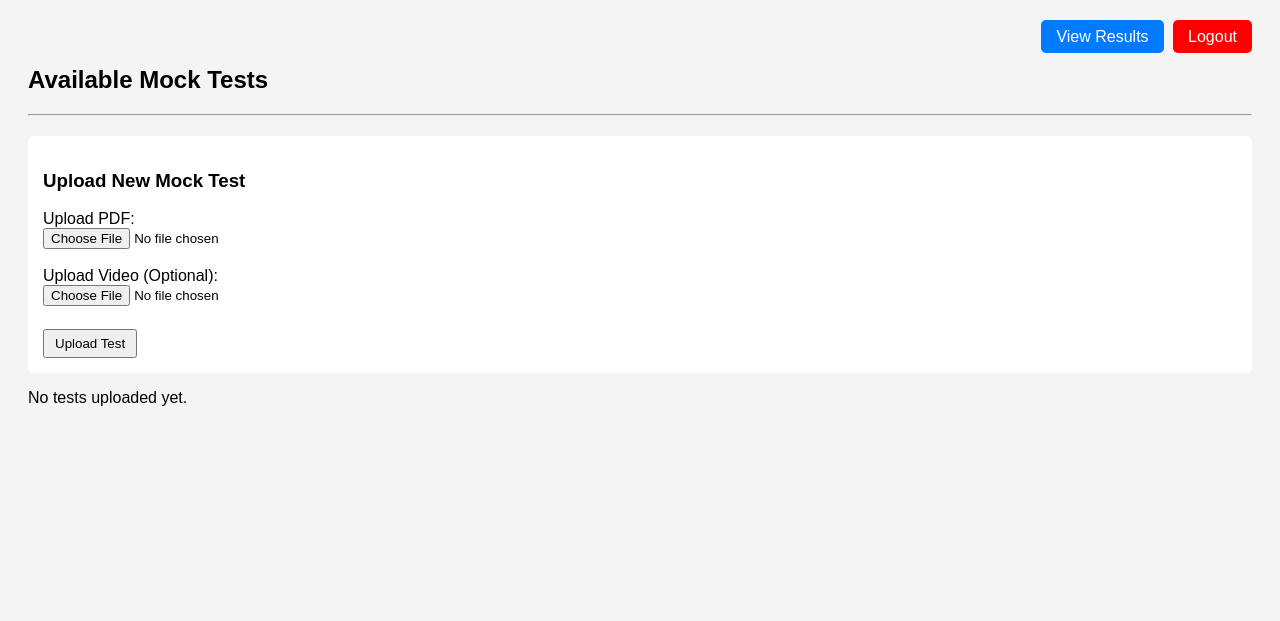
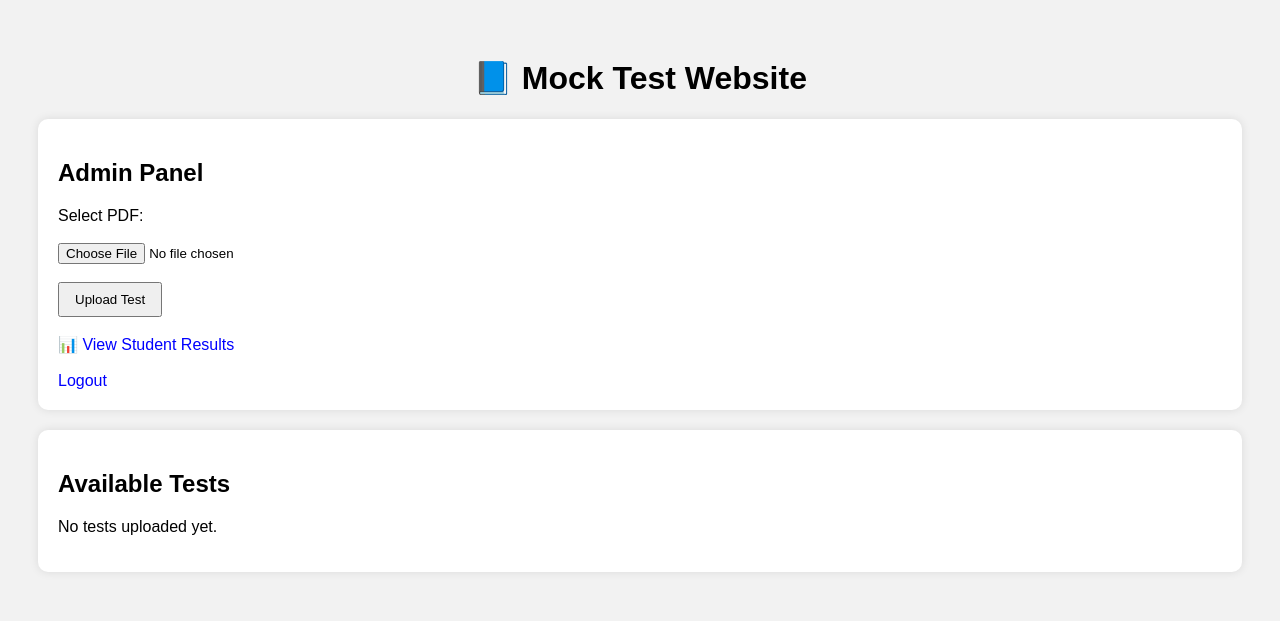
Before and after one commit to rejin425/mocktest-1, a Flask app: page / in a window 1280 px wide. Shown: the top 621 px of the page. Run offline with Flask 3, Linux system fonts and the light colour scheme; the visitor is signed in with stand-in values (Sample User, id 1); data that the repository does not hold is empty.

Commit message:
Update index.html

```diff
--- a/templates/index.html
+++ b/templates/index.html
@@ -4,95 +4,75 @@
     <title>Mock Test Website</title>
     <style>
         body {
-            font-family: Arial, sans-serif;
-            background-color: #f4f4f4;
+            font-family: Arial;
+            background-color: #f2f2f2;
+            padding: 30px;
+        }
+        .box {
+            background: white;
             padding: 20px;
+            border-radius: 10px;
+            margin-bottom: 20px;
+            box-shadow: 0 0 10px rgba(0,0,0,0.1);
         }
-
-        .top-bar {
-            text-align: right;
+        h1 {
+            text-align: center;
         }
-
-        .btn {
+        a {
+            text-decoration: none;
+            color: blue;
+        }
+        button {
             padding: 8px 15px;
-            text-decoration: none;
-            color: white;
-            border-radius: 5px;
-            margin-left: 5px;
-        }
-
-        .login-btn {
-            background-color: #007bff;
-        }
-
-        .logout-btn {
-            background-color: red;
-        }
-
-        .upload-box {
-            background: white;
-            padding: 15px;
-            margin-top: 20px;
-            border-radius: 5px;
-        }
-
-        .test-box {
-            background: white;
-            padding: 10px;
-            margin-top: 10px;
-            border-radius: 5px;
-        }
-
-        button {
-            padding: 5px 10px;
-            margin-top: 5px;
+            cursor: pointer;
         }
     </style>
 </head>
 <body>
 
-<div class="top-bar">
-    {% if session.get("admin") %}
-        <a href="/admin_results" class="btn login-btn">View Results</a>
-        <a href="/logout" class="btn logout-btn">Logout</a>
-    {% else %}
-        <a href="/admin" class="btn login-btn">Admin Login</a>
-    {% endif %}
-</div>
+<h1>📘 Mock Test Website</h1>
 
-<h2>Available Mock Tests</h2>
+<!-- ADMIN SECTION -->
+{% if session.get('admin') %}
+<div class="box">
+    <h2>Admin Panel</h2>
 
-<hr>
-
-<!-- ADMIN UPLOAD SECTION -->
-{% if session.get("admin") %}
-<div class="upload-box">
-    <h3>Upload New Mock Test</h3>
-    <form method="POST" action="/upload" enctype="multipart/form-data">
-        <label>Upload PDF:</label><br>
+    <form action="/upload" method="POST" enctype="multipart/form-data">
+        <label>Select PDF:</label><br><br>
         <input type="file" name="pdf" required><br><br>
-
-        <label>Upload Video (Optional):</label><br>
-        <input type="file" name="video"><br><br>
 
         <button type="submit">Upload Test</button>
     </form>
+
+    <br>
+    <a href="/admin/results">📊 View Student Results</a><br><br>
+    <a href="/logout">Logout</a>
+</div>
+{% else %}
+<div class="box">
+    <a href="/admin">Admin Login</a>
 </div>
 {% endif %}
 
 <!-- TEST LIST -->
+<div class="box">
+    <h2>Available Tests</h2>
+
     {% if tests %}
+        <ul>
         {% for test in tests %}
-        <div class="test-box">
-            <h4>{{ test[1] }}</h4>
+            <li>
+                {{ test[1] }}
                 <a href="/test/{{ test[0] }}">
                     <button>Start Test</button>
                 </a>
-        </div>
+            </li>
         {% endfor %}
+        </ul>
     {% else %}
         <p>No tests uploaded yet.</p>
     {% endif %}
+</div>
 
 </body>
 </html>
```
Lines whose indentation alone changed are shown as unchanged.
